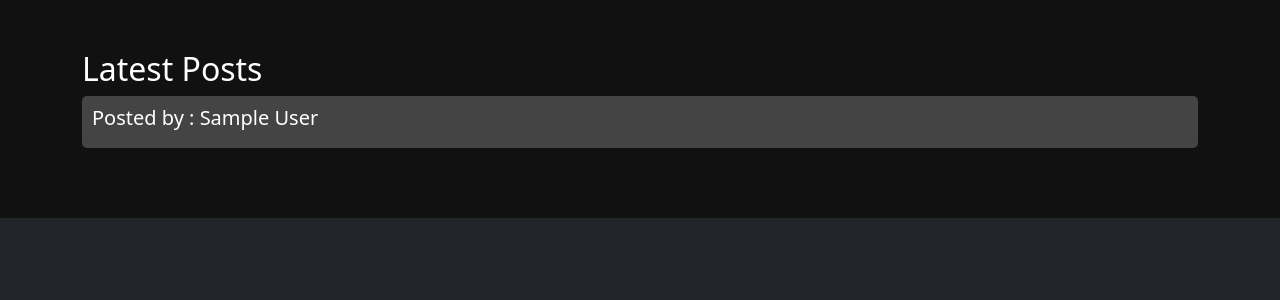
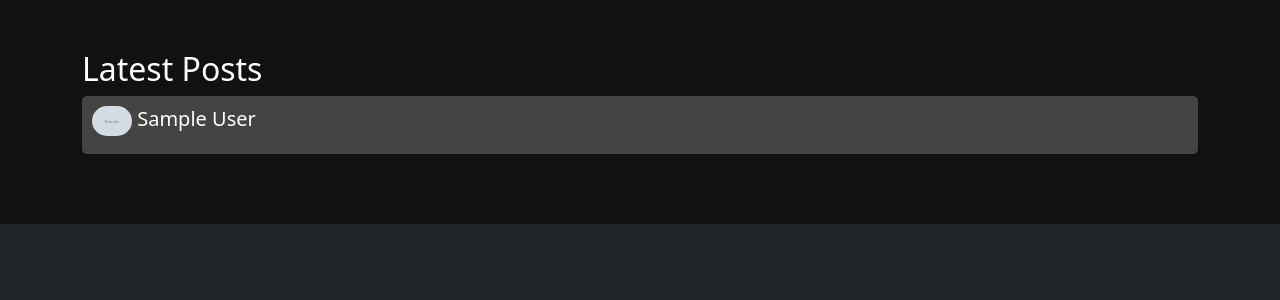
Before and after one commit to SugisivamArjunasamy/cinesynk, a Django app: template cinesynk/templates/post.html in a window 1280 px wide. Shown: the part 66-366 px from the top of the page. Run offline with Django 5.2, Linux system fonts and the light colour scheme; tables that the repository leaves empty hold one stand-in row (values such as "Sample post"); the template is opened without the code that fills it: values that come from a table or form of the project are taken from there, most other values are stand-ins (such as "Sample title", 1, 10 or a date in 2020); grey boxes marked "Sample" are stand-in pictures.

Commit message:
Minor Tweaks

```diff
--- a/cinesynk/templates/post.html
+++ b/cinesynk/templates/post.html
@@ -8,6 +8,11 @@
     <link href="https://cdn.jsdelivr.net/npm/bootstrap@5.3.3/dist/css/bootstrap.min.css" rel="stylesheet" integrity="sha384-QWTKZyjpPEjISv5WaRU9OFeRpok6YctnYmDr5pNlyT2bRjXh0JMhjY6hW+ALEwIH" crossorigin="anonymous">
     <link href="https://cdnjs.cloudflare.com/ajax/libs/font-awesome/5.15.4/css/all.min.css" rel="stylesheet">
     <style>
+        .profile-post
+        {
+            width: 40px;
+            border-radius: 20px;
+        }
         .bg-custom-color {
             background-color: #000 !important;
         }
@@ -86,10 +91,7 @@
         .post h3, .post p {
             color: #fff;
         }
-        .post img {
-            width: 100%;
-            border-radius: 5px;
-        }
+
         .post-video{
           position: relative;
           width: 100%;
@@ -149,6 +151,7 @@
         #muteUnmuteText {
           margin-left: 5px;
         }
+
     </style>
     <script>
         function toggleMute(button) {
@@ -185,10 +188,12 @@
             <h2>Latest Posts</h2>
             {%for post in posts%}
             <div class="post">
-                <h5>Posted by : {{post.posted_by}}</h5>
+                <h5>
+                <img class="profile-post" src={{post.posted_by.profile_img}} alt="">
+                {{post.posted_by}}</h5>
                 {%if post.post_type == "image"%}
                 <div>
-                    <img src={{post.source}} alt="Profile Picture">
+                    <img src={{post.source}} alt="Profile Picture" style="width: 100%; border-radius: 10px;">
                     <div class="row-mine" style="margin-top: 7px;">
                         <a class="like-button"><i class="fa fa-heart" style="margin-right: 2px;"></i>Like</a>
                         <a class="like-button"><i class="fa fa-comments" style="margin-right: 2px;"></i>Comment</a>
@@ -201,7 +206,7 @@
                 {%endif%}
                 {%if post.post_type == "video"%}
                 <div>
-                    <video class="post-video" loop autoplay muted>
+                    <video class="post-video" loop autoplay muted style="border-radius: 10px;">
                        <source src={{post.source}}>
                     </video>
                     <div class="row-mine" style="margin-top: 2px;">
```
